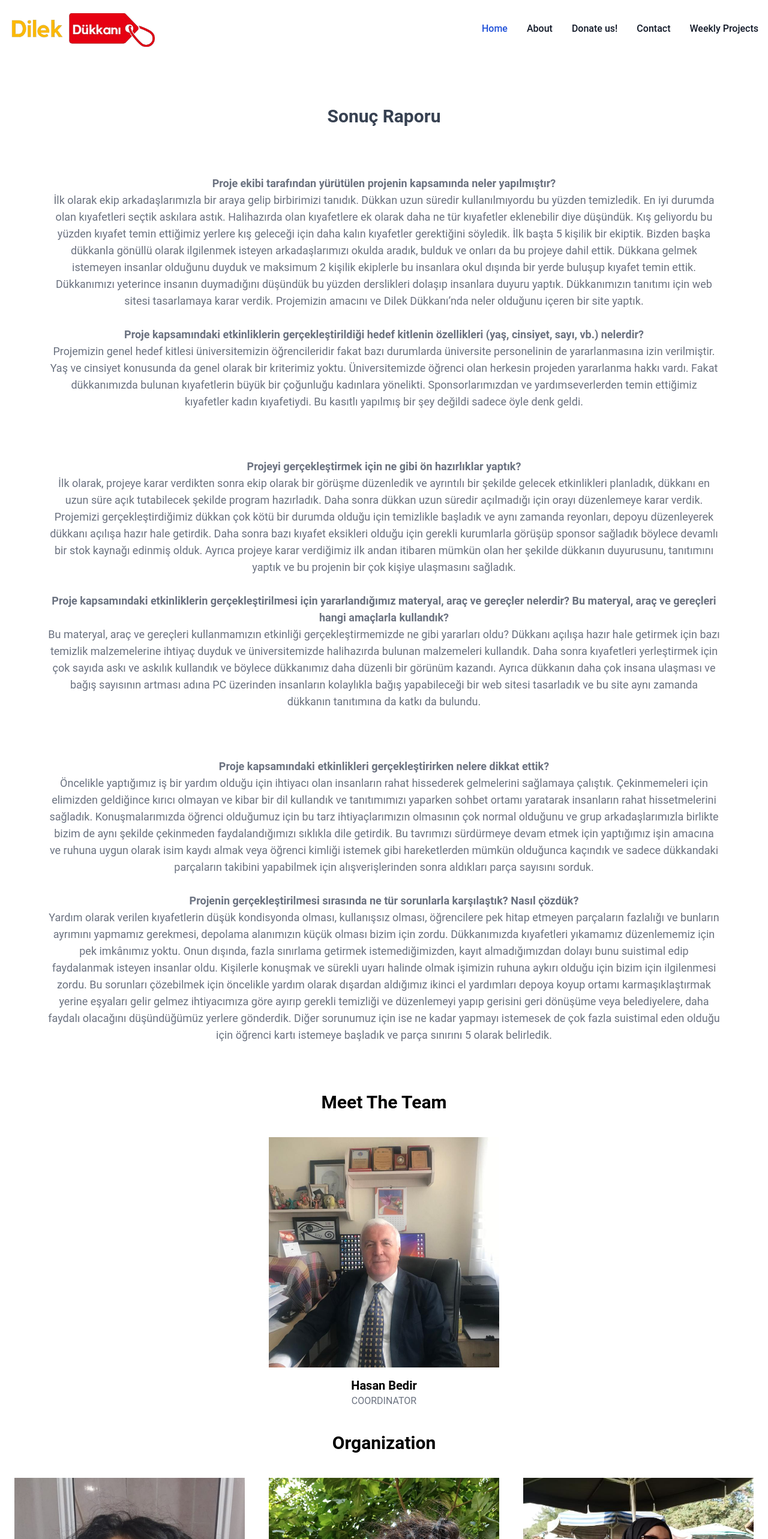
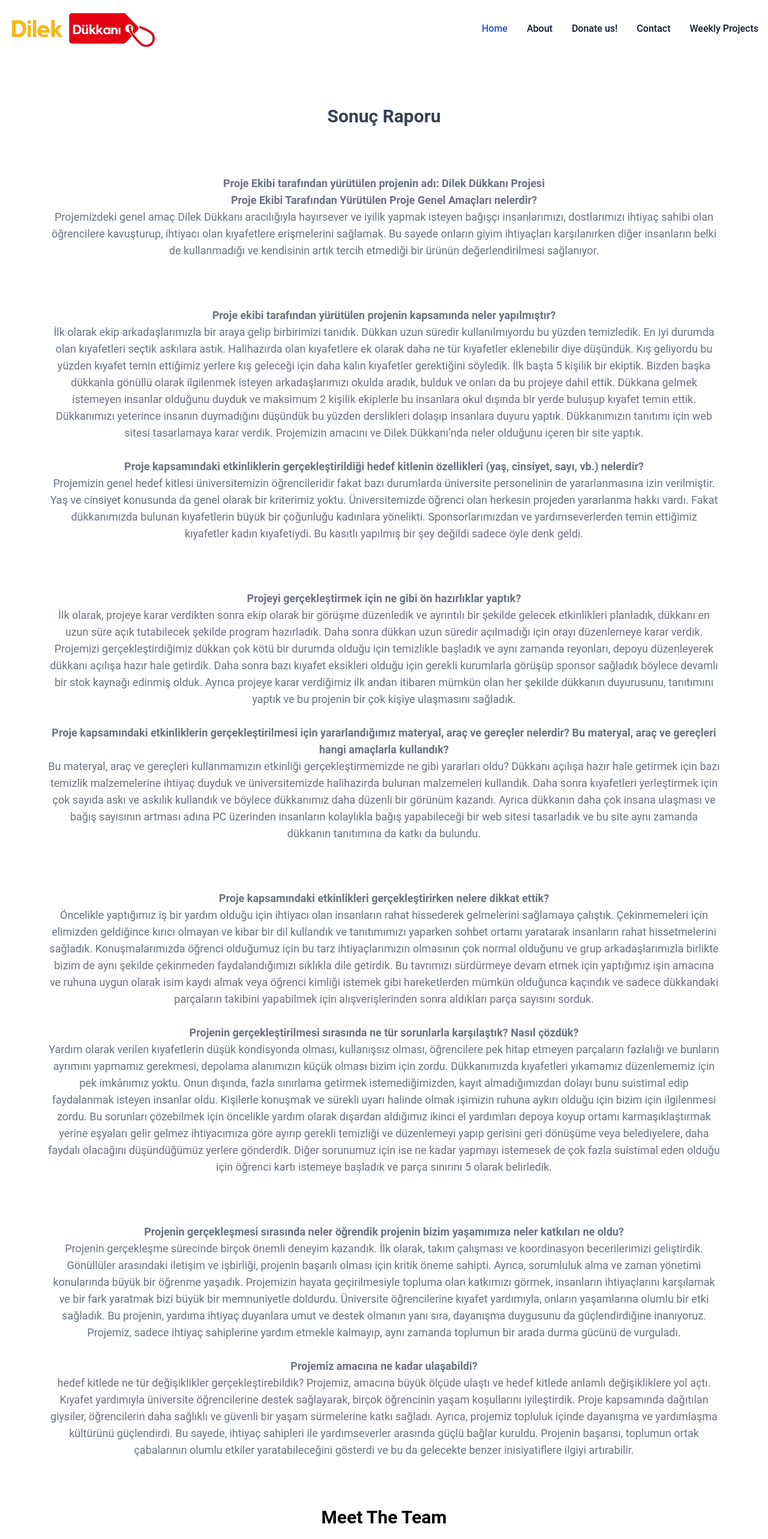
Before and after one commit to fatihdonmezdev/dilek-dukkani, a Next.js app: page /weeks/sonuc in a window 1280 px wide. Shown: the top 2566 px of the page at 60% size. Built offline with nearby package versions, Linux system fonts and the light colour scheme.

Commit message:
Added project goals.

```diff
--- a/src/pages/weeks/sonuc/index.js
+++ b/src/pages/weeks/sonuc/index.js
@@ -6,6 +6,20 @@ const Sonuc = () => {
     <div className="min-h-screen">
       <div className="flex justify-center gap-20 items-center flex-col text-center mt-20">
         <div className="text-3xl text-gray-700 font-bold">Sonuç Raporu</div>
+        <div className="mx-20 text-lg text-gray-500">
+          <b>
+            Proje Ekibi tarafından yürütülen projenin adı: Dilek Dükkanı Projesi
+          </b>
+          <br></br>
+          <b>Proje Ekibi Tarafından Yürütülen Proje Genel Amaçları nelerdir?</b>
+          <br></br>
+          Projemizdeki genel amaç Dilek Dükkanı aracılığıyla hayırsever ve
+          iyilik yapmak isteyen bağışçı insanlarımızı, dostlarımızı ihtiyaç
+          sahibi olan öğrencilere kavuşturup, ihtiyacı olan kıyafetlere
+          erişmelerini sağlamak. Bu sayede onların giyim ihtiyaçları
+          karşılanırken diğer insanların belki de kullanmadığı ve kendisinin
+          artık tercih etmediği bir ürünün değerlendirilmesi sağlanıyor.
+        </div>
         <div className="mx-20 text-lg text-gray-500">
           <b>
             Proje ekibi tarafından yürütülen projenin kapsamında neler
@@ -113,6 +127,39 @@ const Sonuc = () => {
           fazla suistimal eden olduğu için öğrenci kartı istemeye başladık ve
           parça sınırını 5 olarak belirledik.
         </div>
+        <div className="mx-20 text-lg text-gray-500">
+          <b>
+            Projenin gerçekleşmesi sırasında neler öğrendik projenin bizim
+            yaşamımıza neler katkıları ne oldu?
+          </b>{" "}
+          <br></br>
+          Projenin gerçekleşme sürecinde birçok önemli deneyim kazandık. İlk
+          olarak, takım çalışması ve koordinasyon becerilerimizi geliştirdik.
+          Gönüllüler arasındaki iletişim ve işbirliği, projenin başarılı olması
+          için kritik öneme sahipti. Ayrıca, sorumluluk alma ve zaman yönetimi
+          konularında büyük bir öğrenme yaşadık. Projemizin hayata
+          geçirilmesiyle topluma olan katkımızı görmek, insanların ihtiyaçlarını
+          karşılamak ve bir fark yaratmak bizi büyük bir memnuniyetle doldurdu.
+          Üniversite öğrencilerine kıyafet yardımıyla, onların yaşamlarına
+          olumlu bir etki sağladık. Bu projenin, yardıma ihtiyaç duyanlara umut
+          ve destek olmanın yanı sıra, dayanışma duygusunu da güçlendirdiğine
+          inanıyoruz. Projemiz, sadece ihtiyaç sahiplerine yardım etmekle
+          kalmayıp, aynı zamanda toplumun bir arada durma gücünü de vurguladı.
+          <br></br>
+          <br></br>
+          <b>Projemiz amacına ne kadar ulaşabildi?</b>
+          <br></br> hedef kitlede ne tür değişiklikler gerçekleştirebildik?
+          Projemiz, amacına büyük ölçüde ulaştı ve hedef kitlede anlamlı
+          değişikliklere yol açtı. Kıyafet yardımıyla üniversite öğrencilerine
+          destek sağlayarak, birçok öğrencinin yaşam koşullarını iyileştirdik.
+          Proje kapsamında dağıtılan giysiler, öğrencilerin daha sağlıklı ve
+          güvenli bir yaşam sürmelerine katkı sağladı. Ayrıca, projemiz topluluk
+          içinde dayanışma ve yardımlaşma kültürünü güçlendirdi. Bu sayede,
+          ihtiyaç sahipleri ile yardımseverler arasında güçlü bağlar kuruldu.
+          Projenin başarısı, toplumun ortak çabalarının olumlu etkiler
+          yaratabileceğini gösterdi ve bu da gelecekte benzer inisiyatiflere
+          ilgiyi artırabilir.
+        </div>
       </div>
       <Team />
     </div>
```
